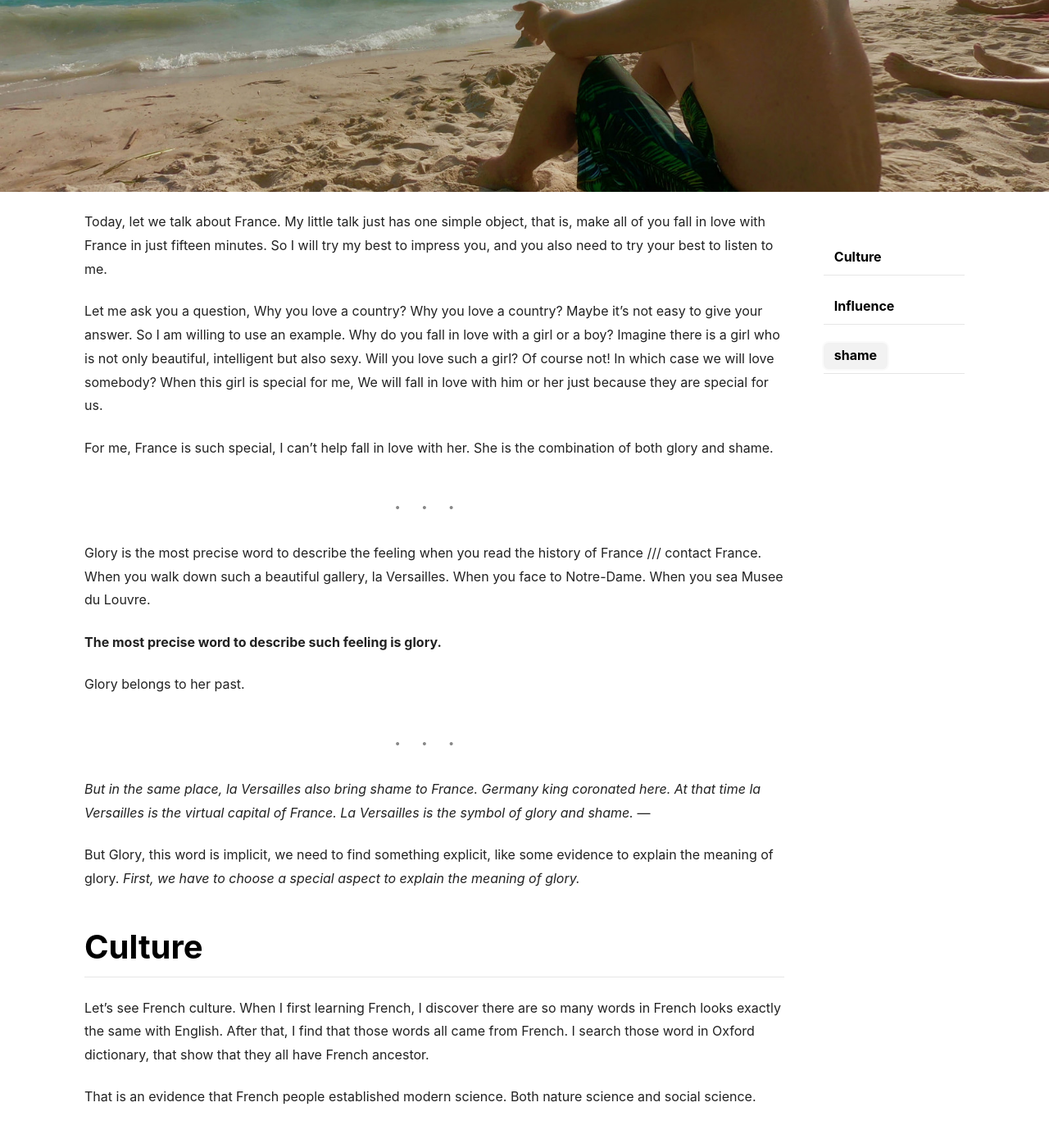
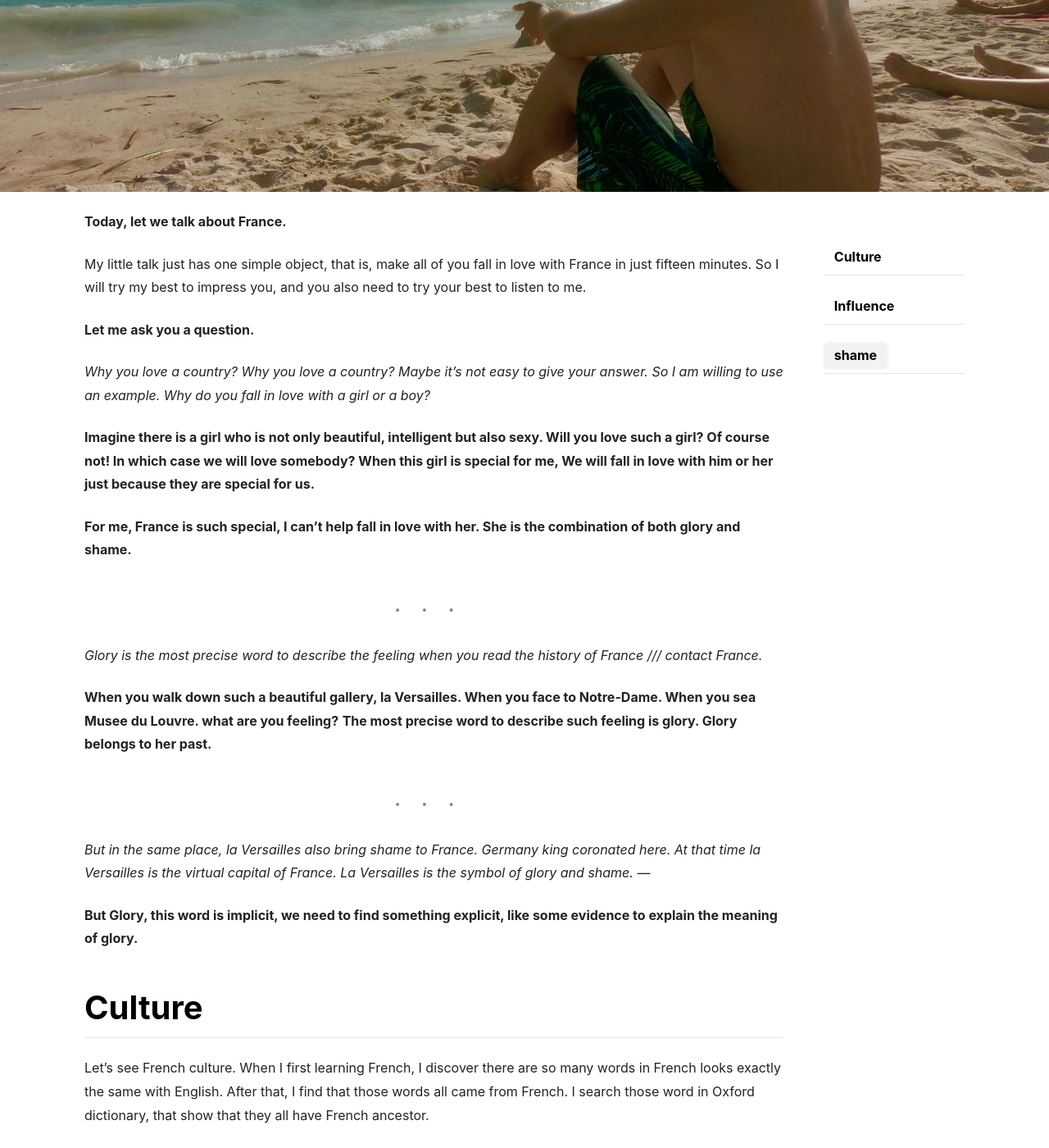
Before and after one commit to nine09/nine09.github.io, a Jekyll site: the page built from _posts/2018-12-11-France.md, in a window 1280 px wide and 1400 px high, scrolled down 422 px. Shown: the whole window at 82% size. Built offline with Jekyll 4.4.1, drawn with Linux system fonts in a browser that asks for light colours; nearby versions of some CDN libraries; comment, search, counter and statistics services are not loaded; some of the changed text lies outside the part shown.

Commit message:
2018-12-11 edit france article

```diff
--- a/_posts/2018-12-11-France.md
+++ b/_posts/2018-12-11-France.md
@@ -16,23 +16,28 @@ tags:
 
 <!--more-->
 
-Today, let we talk about France.
+**Today, let we talk about France.**
+
 My little talk just has one simple object, that is, make all of you fall in love with France in just fifteen minutes.
 So I will try my best to impress you, and you also need to try your best to listen to me.
 
-Let me ask you a question, Why you love a country? Why you love a country? Maybe it's not easy to give your answer. So I am willing to use an example. Why do you fall in love with a girl or a boy? Imagine there is a girl who is not only beautiful, intelligent but also sexy. Will you love such a girl?  Of course not! In which case we will love somebody? When this girl is special for me, We will fall in love with him or her just because they are special for us.
+**Let me ask you a question.**
 
-For me, France is such special, I can't help fall in love with her. She is the combination of both glory and shame.
+*Why you love a country? Why you love a country? Maybe it's not easy to give your answer. So I am willing to use an example. Why do you fall in love with a girl or a boy?*
+
+**Imagine there is a girl who is not only beautiful, intelligent but also sexy. Will you love such a girl?  Of course not! In which case we will love somebody? When this girl is special for me, We will fall in love with him or her just because they are special for us.**
+
+**For me, France is such special, I can't help fall in love with her. She is the combination of both glory and shame.**
 
 
 ---
-Glory is the most precise word to describe the feeling when you read the history of France /// contact France. When you walk down such a beautiful gallery, la Versailles.
+*Glory is the most precise word to describe the feeling when you read the history of France /// contact France.*
+
+**When you walk down such a beautiful gallery, la Versailles.
 When you face to Notre-Dame.
 When you sea Musee du Louvre.
-
-**The most precise word to describe such feeling is glory.**
-
-Glory belongs to her past.
+what are you feeling?**
+**The most precise word to describe such feeling is glory. Glory belongs to her past.**
 
 
 
@@ -40,22 +45,22 @@ Glory belongs to her past.
 *But in the same place, la Versailles also bring shame to France. Germany king coronated here. At that time la Versailles is the virtual capital of France. La Versailles is the symbol of glory and shame.*
 ---
 
-But Glory, this word is implicit, we need to find something explicit, like some evidence to explain the meaning of glory.
-*First, we have to choose a special aspect to explain the meaning of glory.*
+**But Glory, this word is implicit, we need to find something explicit, like some evidence to explain the meaning of glory.**
 
 # Culture
 Let's see French culture. When I first learning French, I discover there are so many words in French looks exactly the same with English. After that, I find that those words all came from French. I search those word in Oxford dictionary, that show that they all have French ancestor.
 
-That is an evidence that French people established modern science. Both nature science and social science.
+That is an evidence of prosperity of FRENCH science, culture, and power.
 
 # Influence
-Then the international influence. France used to be the most powerful country, of course, she has many followers. Let we concentrate on East Asia. Vietnam used to be a colony of France, Hochiminh, the leader of the revolution of Vietnam has come to France for work and study long times ago.
+Then the international influence. France used to be the most powerful country, of course. Let we concentrate on East Asia. Vietnam used to be a colony of France, Hochiminh, the leader of the revolution of Vietnam has come to France for work and study long times ago.
 For Japanese people, their desire for France, Paris never stopped for one second.
 
 # shame
 After the glory of France, why France got shame nowadays. This sentence, it says La... It means that.... There is almost no much content of the comming world war. However, they forgot this is necessary that have a war to protect their country, protect their nation. They have to fight for themselves. But...After 6...
 
-People who have the willingness to sacrifice for their country have to go far from their home. Establishing an organization of fights. He has to lead the liberal French fight against NAZI in Algeri.
+People who have the willingness to sacrifice for their country have to go far  from their home at Algeri fight against Nazi.
+they are illegal in mainland.
 
 French people are romantic.
 Probably you will say that's good, it means that French people are not boring. That also means French people is emotional, that is not a good thing. However, romantic is useless, especially in politics.
```
